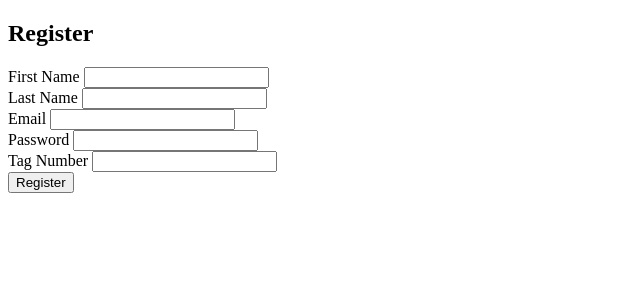
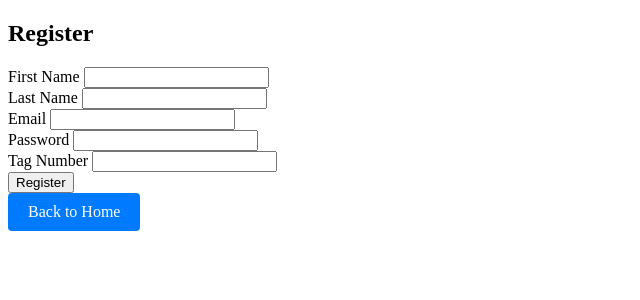
Before and after one commit to PetabyteBrain/TimeClock, a Flask app: page /register in a window 1280 px wide. Shown: the top 300 px of the page, without its empty margins (0-640 px from the left). Run offline with Flask 3, Linux system fonts and the light colour scheme.

Commit message:
Fixes and additions
Fixed:
- Roles
- renamed routes & bind to session id
- added home button on Login / Register page

```diff
--- a/app/authentication.py
+++ b/app/authentication.py
@@ -39,6 +39,17 @@ def role_required(role):
     def decorator(func):
         @wraps(func)
         def wrapper(*args, **kwargs):
+            if(current_user.role == 1):
+                current_user.role = "dev"
+            elif(current_user.role == 2):
+                current_user.role = "admin"
+            elif(current_user.role == 3):
+                current_user.role = "supervisor"
+            elif(current_user.role == 4):
+                current_user.role = "user"
+            elif(current_user.role == 4):
+                current_user.role = "guest"
+            print(current_user.role)
             if not current_user.is_authenticated or current_user.role != role:
                 abort(403)  # Forbidden
             return func(*args, **kwargs)
--- a/app/routes.py
+++ b/app/routes.py
@@ -42,6 +42,19 @@ def init_routes(app):
         )
 
     # Routing for Authentication ------------------------------------------------------------------
+    @app.route('/home', methods=['GET'])
+    def home():
+        """
+        Home page
+        ---
+        tags:
+          - Navigation
+        responses:
+          200:
+            description: The home page
+        """
+        return render_template('home.html')
+
     @app.route('/login', methods=['GET', 'POST'])
     def login():
         """
@@ -154,7 +167,7 @@ def init_routes(app):
         return {'current_user': current_user}
 
     # Routing for /user -----------------------------------------------------------------------------
-    @app.route('/users', methods=['GET'])
+    @app.route('/users/all', methods=['GET'])
     @login_required
     @role_required('admin')
     def get_users():
@@ -195,9 +208,9 @@ def init_routes(app):
         """
         return get_all_users()
 
-    @app.route('/users/<int:user_id>', methods=['GET'])
+    @app.route('/users', methods=['GET'])
     @login_required
-    def get_user_byid(user_id):
+    def get_user_byid():
         """
         Get user by ID
         ---
@@ -237,6 +250,7 @@ def init_routes(app):
           404:
             description: User not found
         """
+        user_id = current_user.id  # Get the ID of the logged-in user
         return get_user_by_id(user_id)
 
     @app.route('/users/<string:user_name>', methods=['GET'])
@@ -346,9 +360,9 @@ def init_routes(app):
         """
         return create_user()
 
-    @app.route('/users/<int:user_id>', methods=['PUT'])
+    @app.route('/users', methods=['PUT'])
     @login_required
-    def edit_user_route(user_id):
+    def edit_user_route():
         """
         Edit an existing user
         ---
@@ -385,6 +399,7 @@ def init_routes(app):
           500:
             description: Database connection failed
         """
+        user_id = current_user.id  # Get the ID of the logged-in user
         data = request.get_json()
         return update_user(user_id, data)
 
@@ -520,7 +535,7 @@ def init_routes(app):
 
     @app.route('/onlinetime/<int:user_id>', methods=['GET'])
     @login_required
-    def get_onlinetime_byid(user_id):
+    def get_onlinetime_byid():
         """
         Get online time by user ID
         ---
@@ -560,11 +575,12 @@ def init_routes(app):
           404:
             description: User not found
         """
+        user_id = current_user.id  # Get the ID of the logged-in user
         return get_onlinetime_by_id(user_id)
 
-    @app.route('/onlinetime/start/<int:user_id>', methods=['POST'])
+    @app.route('/onlinetime/start', methods=['POST'])
     @login_required
-    def create_onlinetime_route(user_id):
+    def create_onlinetime_route():
         """
         Start a new Session
         ---
@@ -602,11 +618,12 @@ def init_routes(app):
           500:
             description: Database connection failed
         """
+        user_id = current_user.id  # Get the ID of the logged-in user
         return create_onlinetime(user_id)
 
-    @app.route('/onlinetime/stop/<int:user_id>', methods=['POST'])
+    @app.route('/onlinetime/stop', methods=['POST'])
     @login_required
-    def stop_onlinetime_route(user_id):
+    def stop_onlinetime_route():
         """
         Stop an existing Session
         ---
@@ -644,6 +661,7 @@ def init_routes(app):
           500:
             description: Database connection failed
         """
+        user_id = current_user.id  # Get the ID of the logged-in user
         return stop_onlinetime(user_id)
 
     @app.route('/onlinetime/edit/<int:user_id>/<string:session_time_identifier>', methods=['PUT'])
@@ -740,7 +758,7 @@ def init_routes(app):
         return delete_onlineTime_by_id(user_id, session_time_identifier)
 
   # Routing for /totaltime
-    @app.route('/alltotaltime', methods=['GET'])
+    @app.route('/totaltime/all', methods=['GET'])
     @login_required
     @role_required('admin')
     def get_totaltime():
--- a/app/static/app.js
+++ b/app/static/app.js
@@ -115,7 +115,7 @@ async function fetchTotalTime() {
 }
 async function fetchAllTotalTime() {
     try {
-        const response = await fetch(`/alltotaltime`);
+        const response = await fetch(`/totaltime/all`);
         if (!response.ok) {
             throw new Error('Network response was not ok');
         }
--- a/app/templates/dashboard.html
+++ b/app/templates/dashboard.html
@@ -1,7 +1,7 @@
 <!DOCTYPE html>
 <html>
 <head>
-    <title>Dashboard</title>
+    <title>TimeClock Dashboard</title>
     <script src="../static/app.js"></script>
 </head>
 <body>
--- a/app/templates/home.html
+++ b/app/templates/home.html
@@ -1,10 +1,10 @@
 <!DOCTYPE html>
 <html>
 <head>
-    <title>Home</title>
+    <title>TimeClock</title>
 </head>
 <body>
-    <h1>Welcome to the Flask App</h1>
+    <h1>Welcome to the TimeClock</h1>
     <nav>
         {% if current_user.is_authenticated %}
             <p>Hello, {{ current_user.username }} (Role: {{ current_user.role }})</p>
--- a/app/templates/register.html
+++ b/app/templates/register.html
@@ -3,7 +3,25 @@
 <head>
     <meta charset="UTF-8">
     <meta name="viewport" content="width=device-width, initial-scale=1.0">
-    <title>Register</title>
+    <title>TimeClock Register</title>
+    <style>
+        .button {
+            display: inline-block;
+            padding: 10px 20px;
+            font-size: 16px;
+            color: white;
+            background-color: #007BFF;
+            border: none;
+            border-radius: 4px;
+            text-decoration: none;
+            text-align: center;
+            cursor: pointer;
+        }
+
+        .button:hover {
+            background-color: #0056b3;
+        }
+    </style>
 </head>
 <body>
 
@@ -54,6 +72,8 @@
 
     <button type="submit">Register</button>
 </form>
+    <!-- Button to navigate back to the home page -->
+    <a href="{{ url_for('home') }}" class="button">Back to Home</a>
 
 </body>
 </html>
```
Also changed, not shown: app/templates/login.html (+22 -1 lines).
